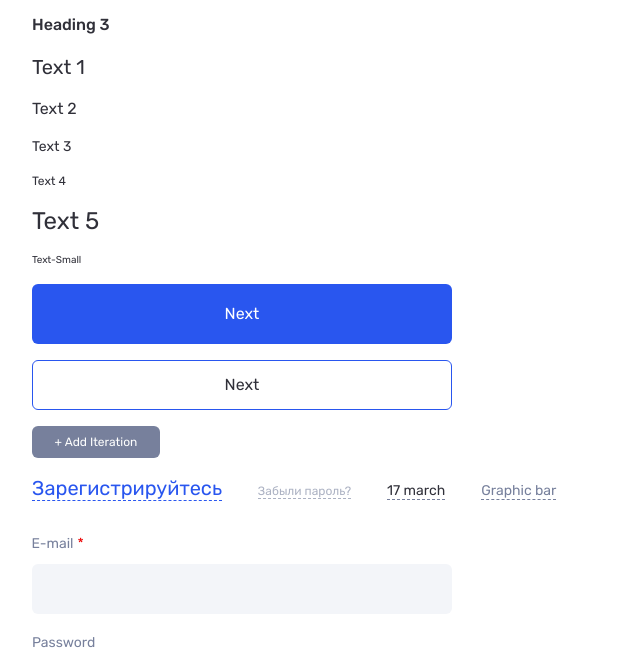
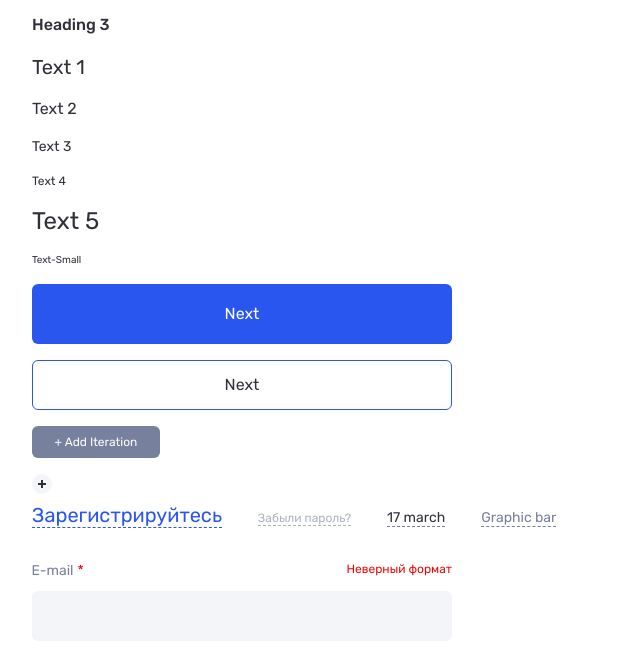
Before and after one commit to AdrianRazor/if_team, a website: page src/index.html in a window 1280 px wide. Shown: the part 123-777 px from the top of the page, without its empty margins (0-640 px from the left). Drawn offline with Linux system fonts and the light colour scheme.

Commit message:
added "plus" button

```diff
--- a/src/index.html
+++ b/src/index.html
@@ -8,6 +8,7 @@
     <link rel="stylesheet" href="../compiled.css" />
   </head>
   <body class="p-8">
+    <!-- Headlines & Text -->
     <div class="mr-8">
       <h1 class="mb-4">Heading 1</h1>
       <h2 class="mb-4">Heading 2</h2>
@@ -19,17 +20,24 @@
       <p class="text-5 mb-4">Text 5</p>
       <p class="text-small mb-4">Text-Small</p>
     </div>
+
+    <!-- Buttons -->
     <div class="mr-8">
       <button class="btn-primary w-105 h-15 mb-4">Next</button>
       <button class="btn-secondary w-105 h-13 mb-4">Next</button>
       <button class="btn-add w-32 h-8 mb-4">+ Add Iteration</button>
+      <button class="btn-plus"></button>
     </div>
+
+    <!-- Links -->
     <div class="mb-8">
       <a href="#" class="link-1 mr-8">Зарегистрируйтесь</a>
       <a href="#" class="link-2 mr-8">Забыли пароль?</a>
       <a href="#" class="link-3 mr-8">17 march</a>
       <a href="#" class="link-4 mr-8">Graphic bar</a>
     </div>
+
+    <!-- Inputs -->
     <div class="w-105">
       <div class="mb-4">
         <div class="flex justify-between">
@@ -65,6 +73,8 @@
         <input type="search" class="field field-search" placeholder="Search" />
       </div>
     </div>
+
+    <!-- Status buttons -->
     <div>
       <button class="status status-green">In Progress</button>
       <button class="status status-red">Finished</button>
--- a/src/style.css
+++ b/src/style.css
@@ -120,7 +120,8 @@
     hover:border-transparent
     transition
     disabled:border-gray-200
-    disabled:text-gray-400;
+    disabled:text-gray-400
+    disabled:hover:bg-transparent;
   }
 
   .btn-add {
@@ -134,6 +135,41 @@
     transition
     disabled:bg-gray-200
     disabled:text-gray-500;
+  }
+
+  .btn-plus {
+    @apply relative
+    w-5
+    h-5
+    bg-gray-100
+    rounded-full
+
+    before:content-['']
+    before:block
+    before:w-2
+    before:h-0.5
+    before:bg-gray-900
+    before:absolute
+    before:top-[9px]
+    before:left-1.5
+
+    after:content-['']
+    after:block
+    after:w-0.5
+    after:h-2
+    after:bg-gray-900
+    after:absolute
+    after:top-1.5
+    after:left-[9px]
+
+    hover:bg-blue-700
+    hover:before:bg-white
+    hover:after:bg-white
+    transition
+
+    disabled:bg-gray-200
+    disabled:before:bg-gray-500
+    disabled:after:bg-gray-500;
   }
 
   .link-1 {
@@ -240,7 +276,7 @@
     font-normal
     text-xs
     text-red-800
-    invisible;
+    visible;
   }
 
   .field-password {
```
Also changed, not shown: compiled.css.
